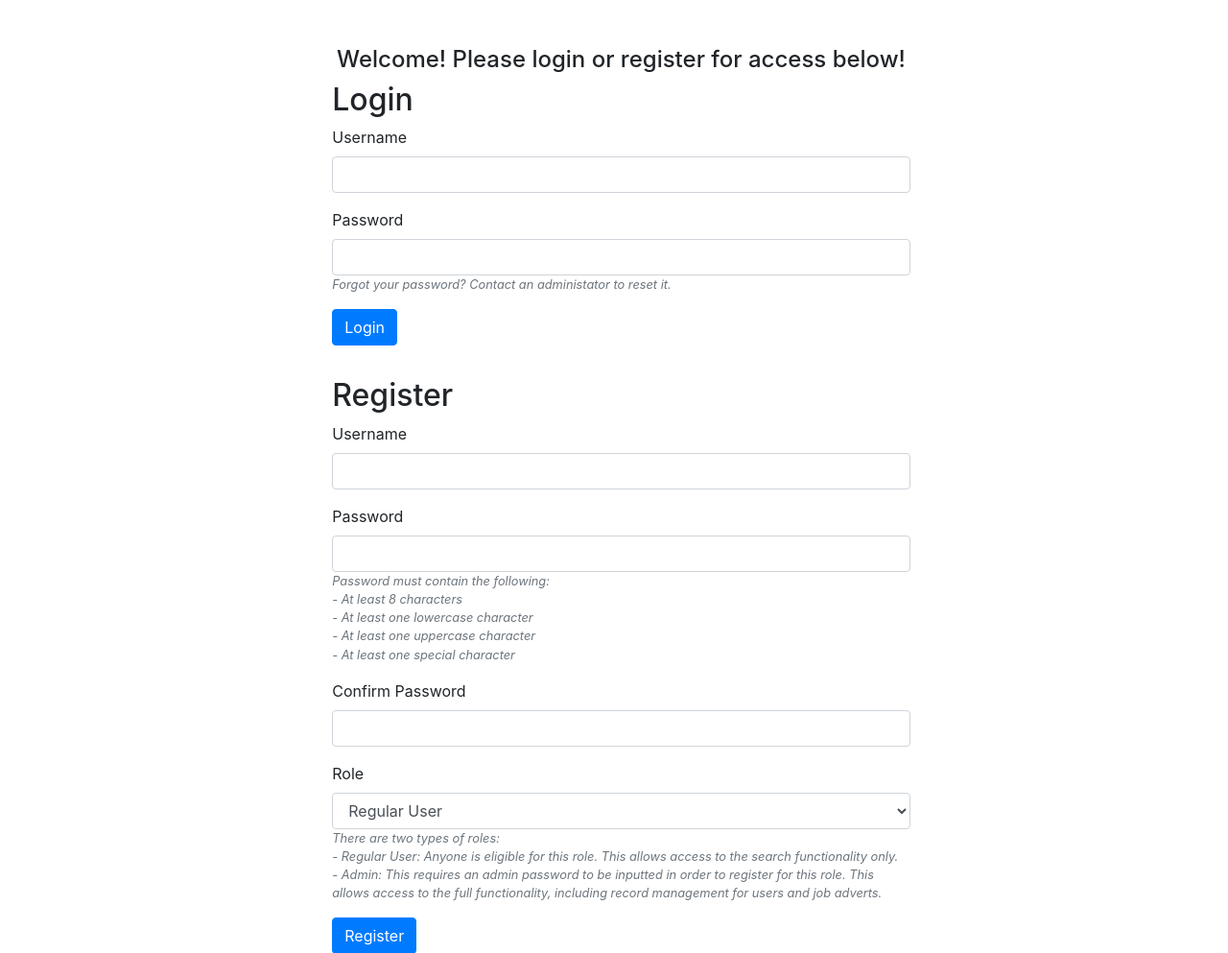
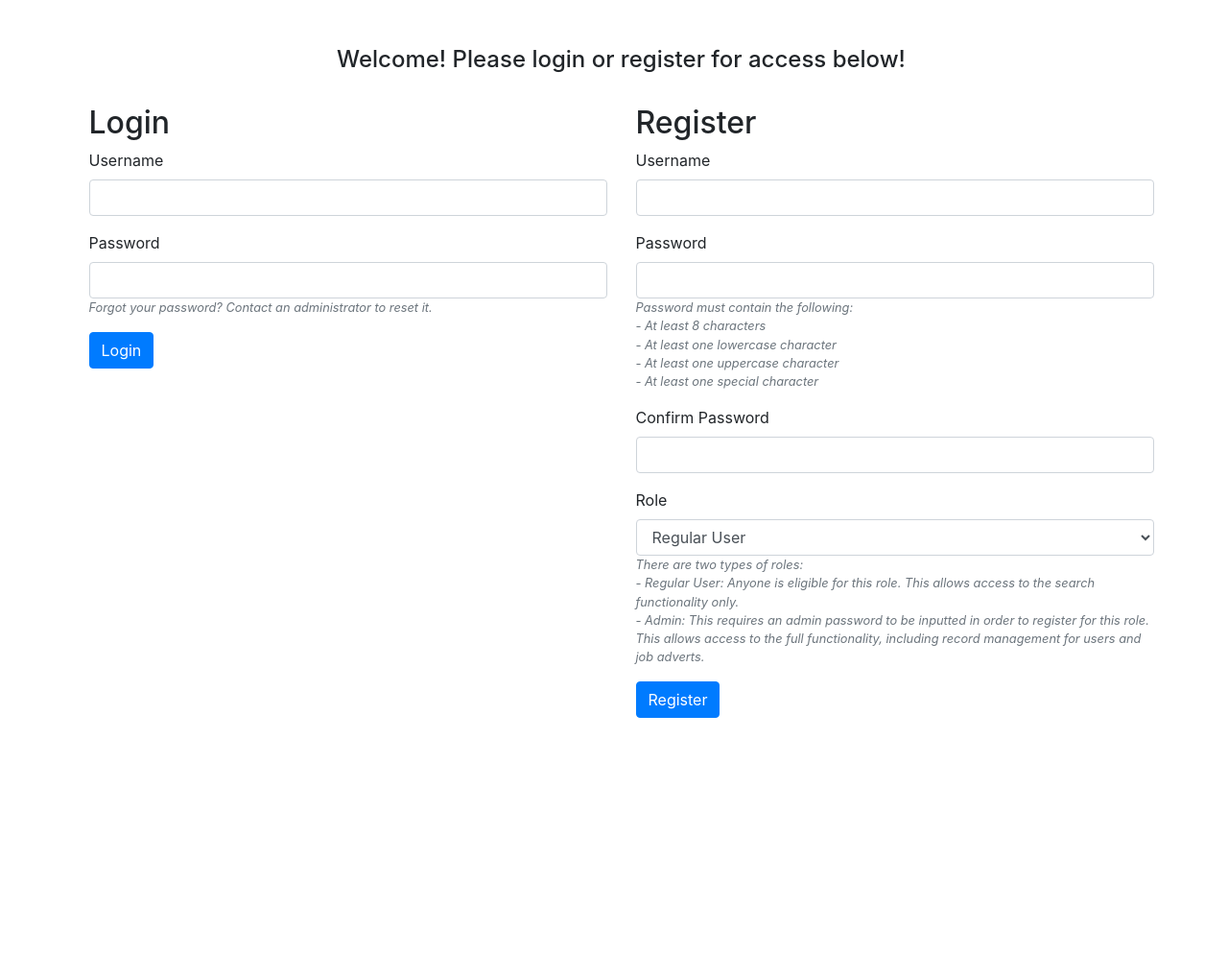
Before and after one commit to william-gldn2022/Job-Vacancy-Board, a Flask app: page / in a window 1280 px wide. Shown: the part 66-1059 px from the top of the page at 96% size. After the commit the page ends 814 px from the top, so only its background shows below. Run offline with Flask 3, Linux system fonts and the light colour scheme; some libraries are stand-ins or nearby versions.

Commit message:
Made index page more repsonsive - closer to design by using columns

```diff
--- a/templates/index.html
+++ b/templates/index.html
@@ -3,9 +3,18 @@
 <style>
     h4 {text-align: center;}
 </style>
-<div class="row justify-content-center mt-5">
+<div class="container mt-5">
+    <!-- Welcome Message Row -->
+    <div class="row justify-content-center">
+        <div class="col-12">
+            <h4>Welcome! Please login or register for access below!</h4>
+        </div>
+    </div>
+
+    <!-- Forms Row -->
+    <div class="row justify-content-center mt-4">
+        <!-- Login Column -->
         <div class="col-md-6">
-        <h4>Welcome! Please login or register for access below!</h4>
             <h2>Login</h2>
             <form method="POST">
                 <div class="form-group">
@@ -15,11 +24,14 @@
                 <div class="form-group">
                     <label for="password">Password</label>
                     <input type="password" class="form-control" name="password" required>
-                <p class="text-muted small text-left" style="font-style: italic;"> Forgot your password? Contact an administator to reset it.</p>
+                    <p class="text-muted small text-left" style="font-style: italic;"> Forgot your password? Contact an administrator to reset it.</p>
                 </div>
                 <button type="submit" class="btn btn-primary" name="login">Login</button>
             </form>
-        <hr>
+        </div>
+
+        <!-- Registration Column -->
+        <div class="col-md-6">
             <h2>Register</h2>
             <form method="POST">
                 <div class="form-group">
@@ -59,7 +71,7 @@
                 </div>
                 <button type="submit" class="btn btn-primary" name="register">Register</button>
             </form>
-        <br>
+        </div>
     </div>
 </div>
 <script>
```
Lines whose indentation alone changed are shown as unchanged.
